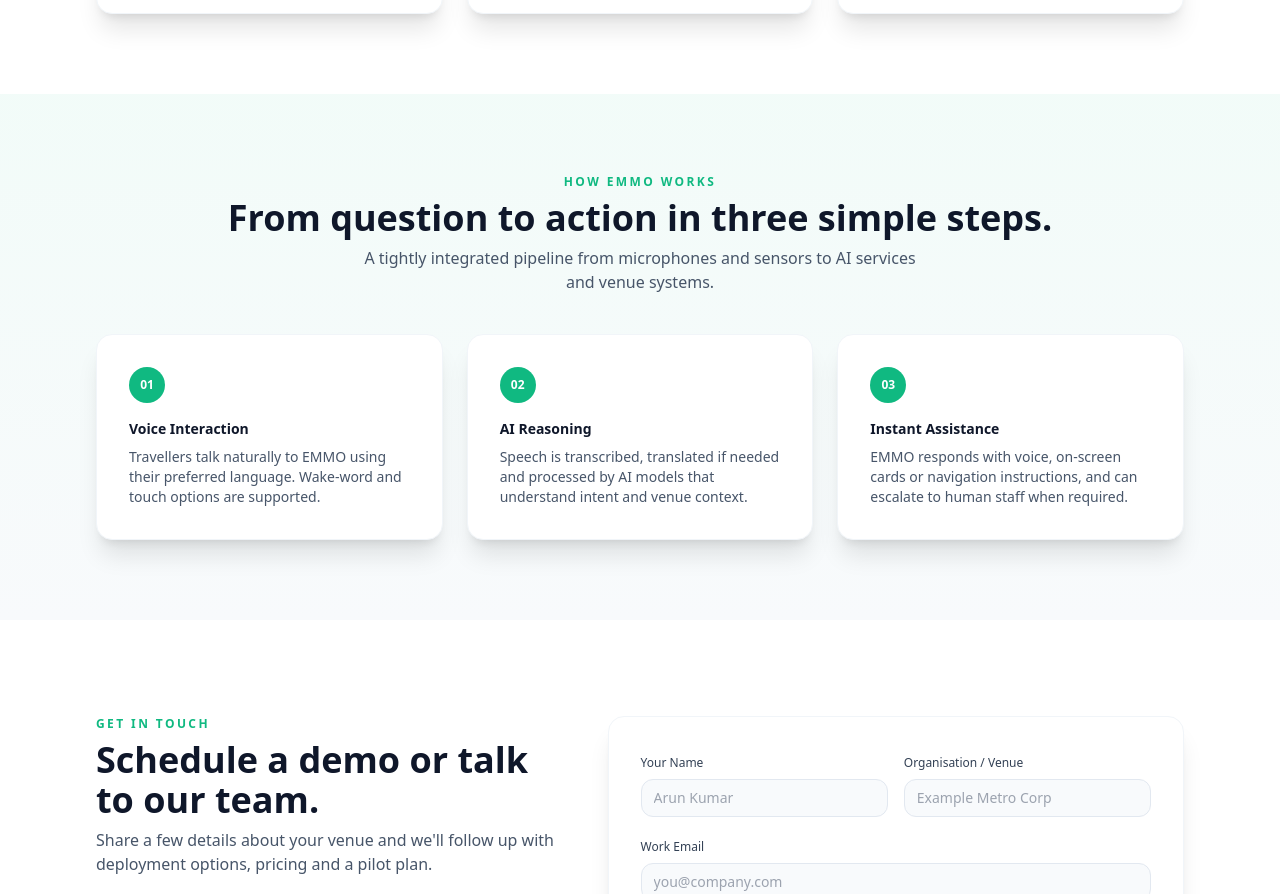
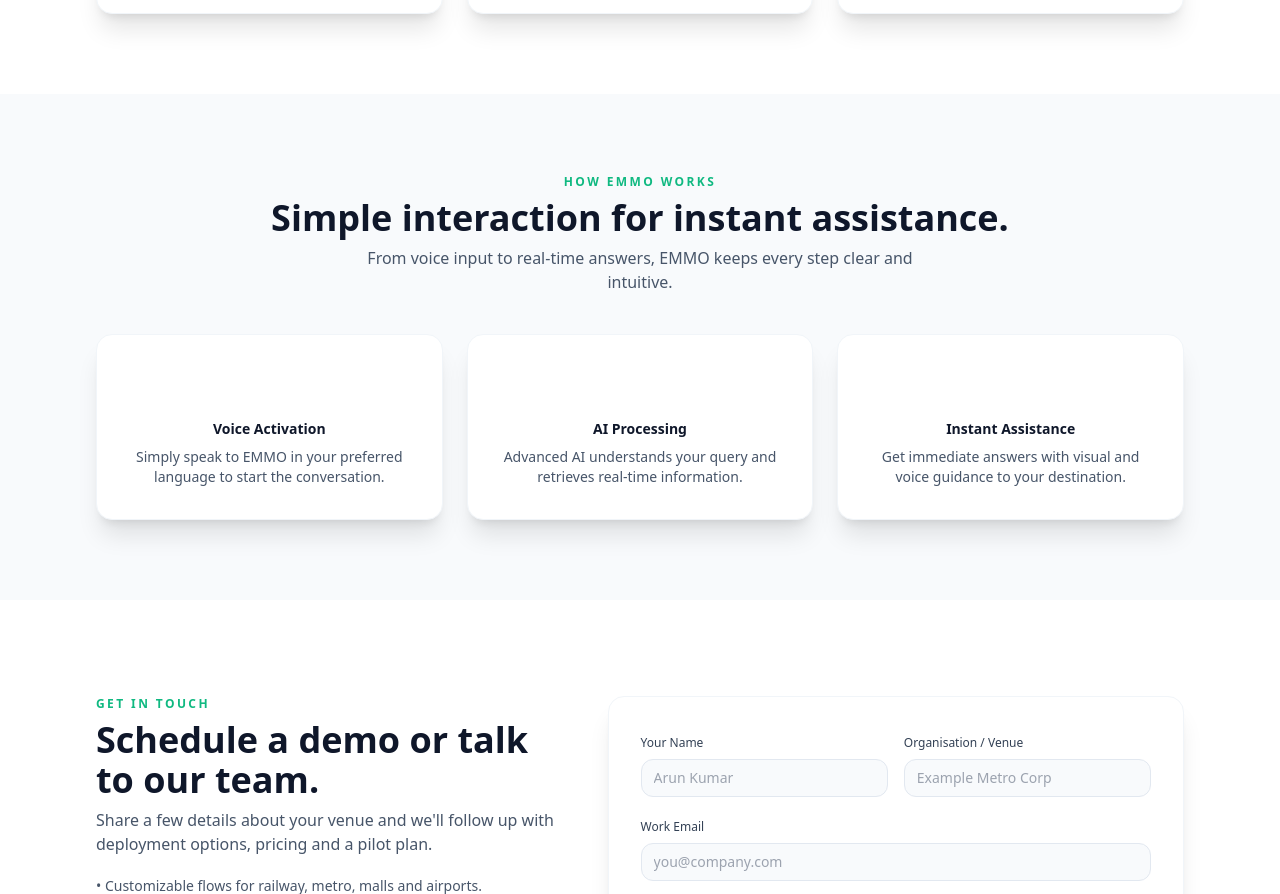
Before and after one commit to Mr-emmo/Webapp_Emmo, a Next.js app: page / in a window 1280 px wide. Shown: the part 2556-3450 px from the top of the page. Built offline with nearby package versions, Linux system fonts and the light colour scheme.

Commit message:
Update HowItWorks component for clarity and style

```diff
--- a/app/components/HowItWorks.jsx
+++ b/app/components/HowItWorks.jsx
@@ -2,19 +2,19 @@
 
 const steps = [
   {
-    number: "01",
-    title: "Voice Interaction",
-    body: "Travellers talk naturally to EMMO using their preferred language. Wake‑word and touch options are supported."
+    number: "1",
+    title: "Voice Activation",
+    body: "Simply speak to EMMO in your preferred language to start the conversation."
   },
   {
-    number: "02",
-    title: "AI Reasoning",
-    body: "Speech is transcribed, translated if needed and processed by AI models that understand intent and venue context."
+    number: "2",
+    title: "AI Processing",
+    body: "Advanced AI understands your query and retrieves real-time information."
   },
   {
-    number: "03",
+    number: "3",
     title: "Instant Assistance",
-    body: "EMMO responds with voice, on‑screen cards or navigation instructions, and can escalate to human staff when required."
+    body: "Get immediate answers with visual and voice guidance to your destination."
   }
 ];
 
@@ -22,22 +22,24 @@
   return (
     <section
       id="how-it-works"
-      className="py-14 lg:py-20 bg-gradient-to-b from-emerald-50/50 to-slate-50"
+      className="py-14 lg:py-20 bg-primary/5"
     >
       <div className="section space-y-10">
         <SectionTitle
           eyebrow="How EMMO Works"
-          title="From question to action in three simple steps."
-          subtitle="A tightly integrated pipeline from microphones and sensors to AI services and venue systems."
+          title="Simple interaction for instant assistance."
+          subtitle="From voice input to real-time answers, EMMO keeps every step clear and intuitive."
         />
 
         <div className="grid gap-6 lg:grid-cols-3">
           {steps.map((step) => (
             <div key={step.number} className="card flex flex-col gap-4">
-              <div className="inline-flex h-9 w-9 items-center justify-center rounded-full bg-emerald-500 text-xs font-semibold text-white">
-                {step.number}
+              <div className="mx-auto flex flex-col items-center justify-center gap-3">
+                <div className="inline-flex h-9 w-9 items-center justify-center rounded-full bg-primary text-xs font-semibold text-white">
+                  {step.number}
+                </div>
               </div>
-              <div className="space-y-2">
+              <div className="space-y-2 text-center">
                 <h3 className="text-sm font-semibold text-slate-900">
                   {step.title}
                 </h3>
```
